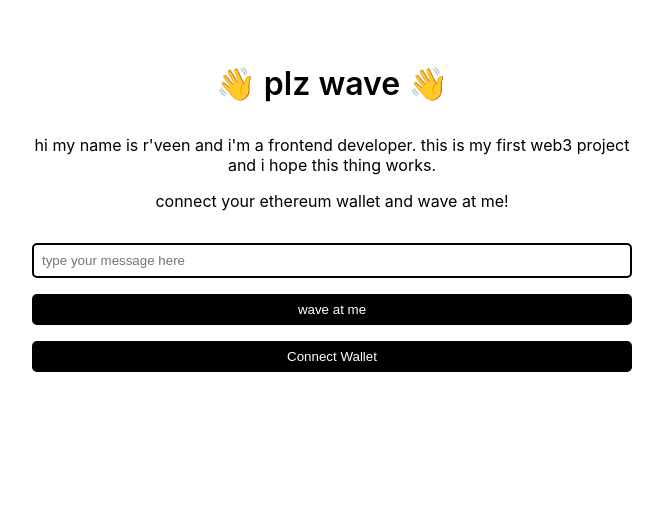
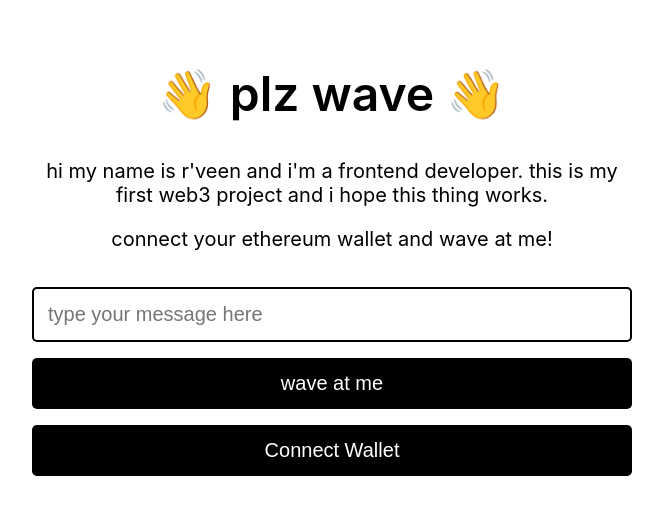
Before and after one commit to arvindeva/waveportal-react, a React (Create React App) app: page / in a window 1280 px wide. Shown: the top 514 px of the page, without its empty margins (308-971 px from the left). Built offline with nearby package versions, Linux system fonts and the light colour scheme; the HTML template or start-up script is replaced by a standard one.

Commit message:
more styling

```diff
--- a/src/App.css
+++ b/src/App.css
@@ -4,6 +4,7 @@
   width: 100%;
   margin-top: 64px;
   margin-bottom: 64px;
+  font-size: 20px;
 }
 
 .dataContainer {
@@ -11,11 +12,13 @@
   flex-direction: column;
   justify-content: center;
   max-width: 600px;
+  padding-left: 24px;
+  padding-right: 24px;
 }
 
 .header {
   text-align: center;
-  font-size: 32px;
+  font-size: 48px;
   font-weight: 600;
 }
 
@@ -28,22 +31,35 @@
 .waveButton {
   cursor: pointer;
   margin-top: 16px;
-  padding: 8px;
+  padding: 14px;
   border: 0;
   border-radius: 5px;
   background-color: black;
   color: white;
+  font-size: 20px;
+}
+
+.waveButton:disabled {
+  cursor: pointer;
+  margin-top: 16px;
+  padding: 14px;
+  border: 0;
+  border-radius: 5px;
+  background-color: #cccccc;
+  color: #666666;
+  font-size: 20px;
 }
 
 .waveInput {
   margin-top: 16px;
-  padding: 8px;
+  padding: 14px;
   border-radius: 5px;
   border: 2px solid black;
+  font-size: 20px;
 }
 
 .waveEntry {
-  padding: 8px;
+  padding: 16px;
   border-radius: 5px;
   border: 2px solid black;
   margin-top: 16px;
```
